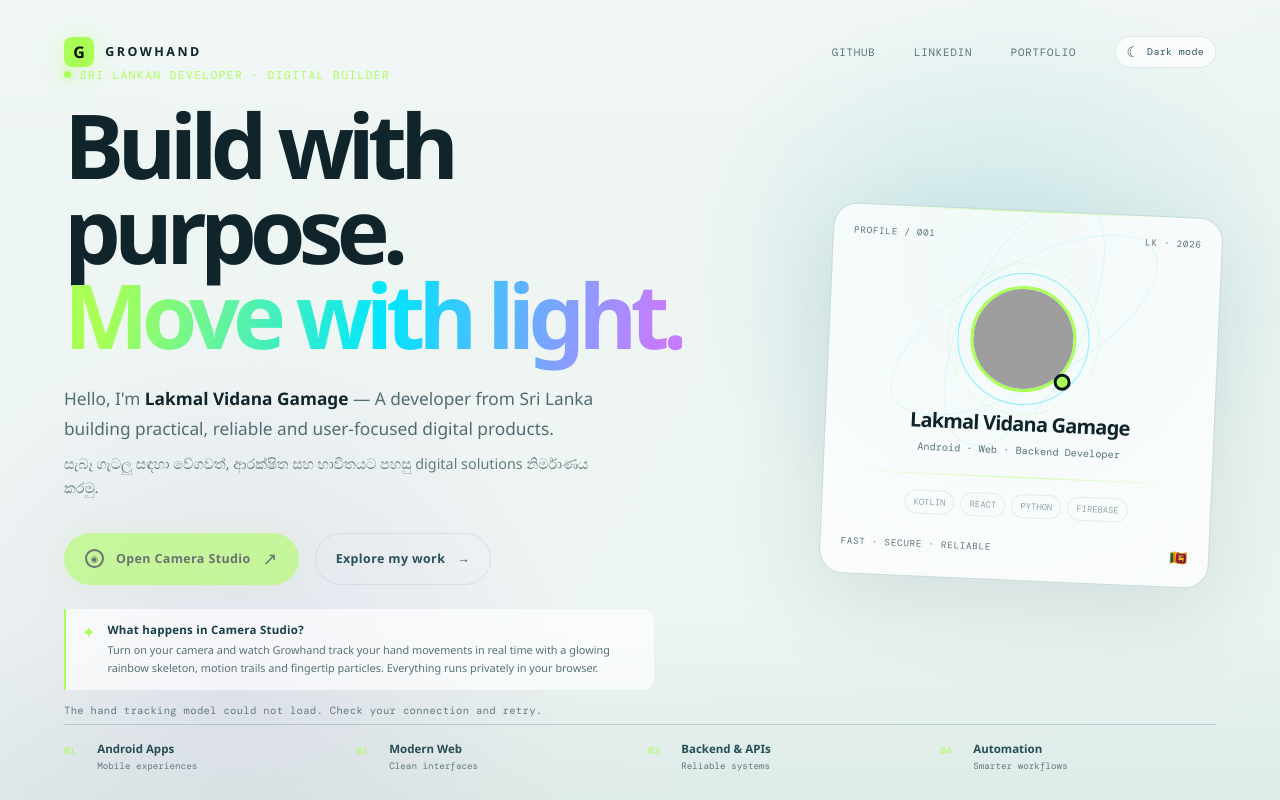
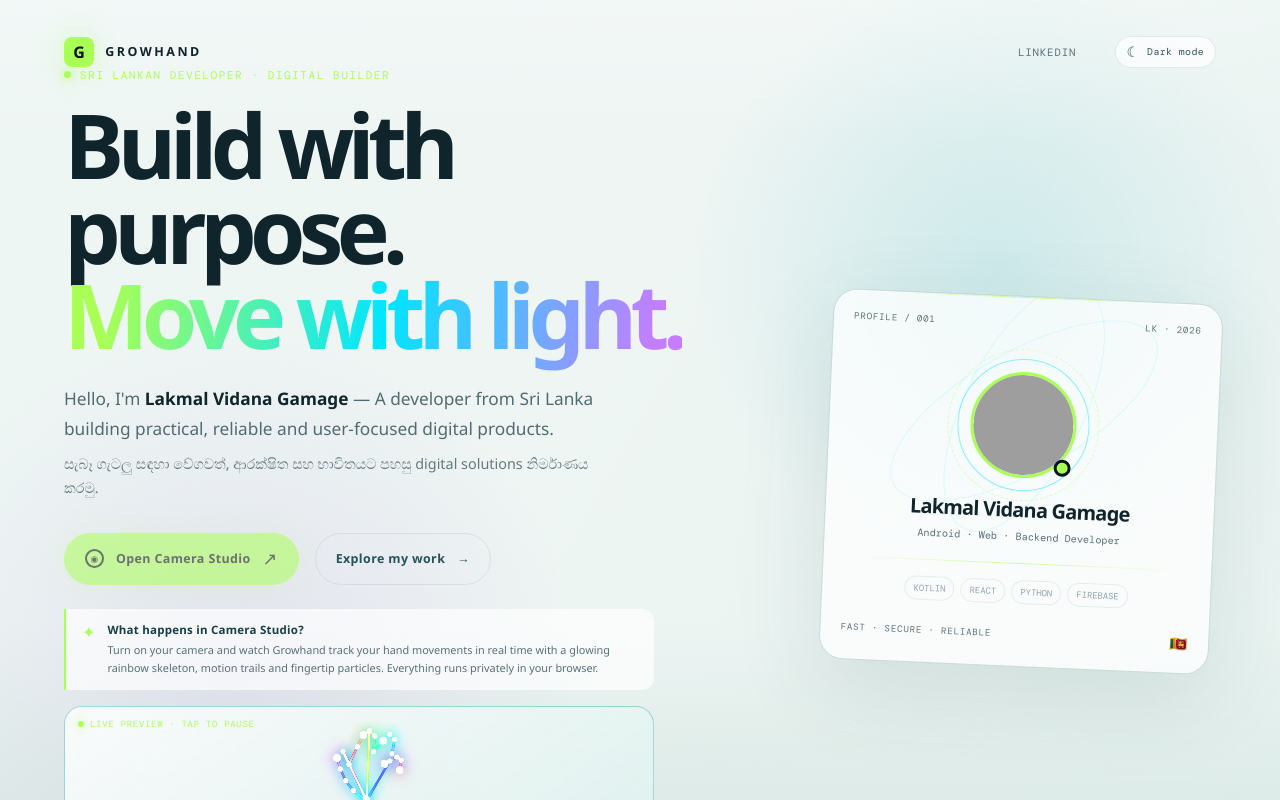
Before and after one commit to Lakmal2078/Growhand, a website built with Vite: page index.html in a window 1280 px wide. Built offline with nearby package versions, Linux system fonts and the light colour scheme; grey boxes are pictures that could not be loaded; animation ran at ten frames a second.

Commit message:
feat: add interactive camera studio preview

```diff
--- a/index.html
+++ b/index.html
@@ -135,9 +135,7 @@
           <span>GROWHAND</span>
         </a>
         <div class="top-links">
-          <a href="https://github.com/Lakmal2078" target="_blank" rel="noreferrer">GitHub</a>
           <a href="https://www.linkedin.com/in/lakmal-vidanagamage" target="_blank" rel="noreferrer">LinkedIn</a>
-          <a href="https://lakmal2078.github.io/gamagemarketing/" target="_blank" rel="noreferrer">Portfolio</a>
           <button id="theme-toggle" class="theme-toggle" type="button" aria-label="Switch to light mode" aria-pressed="false"><span class="theme-icon" aria-hidden="true">☼</span><span class="theme-label">Light mode</span></button>
         </div>
       </nav>
@@ -160,6 +158,12 @@
             <span class="camera-intro-mark" aria-hidden="true">✦</span>
             <div><strong>What happens in Camera Studio?</strong><p>Turn on your camera and watch Growhand track your hand movements in real time with a glowing rainbow skeleton, motion trails and fingertip particles. Everything runs privately in your browser.</p></div>
           </div>
+          <button id="preview-toggle" class="studio-preview" type="button" aria-label="Pause Camera Studio preview" aria-pressed="true">
+            <canvas id="preview-canvas" aria-hidden="true"></canvas>
+            <span class="preview-scanline" aria-hidden="true"></span>
+            <span class="preview-label"><span class="preview-live-dot"></span><span id="preview-status">LIVE PREVIEW · TAP TO PAUSE</span></span>
+            <span class="preview-hint">Try the visual experience</span>
+          </button>
           <div id="landing-status" class="landing-status" aria-live="polite">Loading camera studio…</div>
         </div>
 
@@ -202,7 +206,7 @@
 
         <section class="content-section contact-section" id="contact" aria-labelledby="contact-title">
           <div class="contact-copy"><span class="section-kicker">START A CONVERSATION / 003</span><h2 id="contact-title">Have a problem worth <span>solving?</span></h2><p>Tell me what you are building. We can turn the first idea into a clear next step.</p></div>
-          <div class="contact-actions"><a class="primary-action" href="mailto:lakmalsujith25@gmail.com">Email me <span class="arrow">↗</span></a><a class="contact-link" href="https://wa.me/94765865387" target="_blank" rel="noreferrer">WhatsApp <span>↗</span></a><a class="contact-link" href="https://www.linkedin.com/in/lakmal-vidanagamage" target="_blank" rel="noreferrer">LinkedIn <span>↗</span></a></div>
+          <div class="contact-actions"><a class="primary-action" href="mailto:lakmalsujith25@gmail.com">Email me <span class="arrow">↗</span></a><a class="contact-link" href="https://wa.me/94765865387" target="_blank" rel="noreferrer">WhatsApp <span>↗</span></a><a class="contact-link" href="https://www.linkedin.com/in/lakmal-vidanagamage" target="_blank" rel="noreferrer">LinkedIn <span>↗</span></a><a class="contact-link" href="https://github.com/Lakmal2078" target="_blank" rel="noreferrer">GitHub <span>↗</span></a></div>
         </section>
       </div>
     </section>
--- a/src/main.js
+++ b/src/main.js
@@ -35,6 +35,43 @@ themeToggle?.addEventListener('click', () => {
   const nextTheme = document.documentElement.dataset.theme === 'light' ? 'dark' : 'light';
   setTheme(nextTheme);
   try { localStorage.setItem('growhand-theme', nextTheme); } catch { /* Storage can be disabled in private browsing. */ }
+});
+
+const previewCanvas = document.getElementById('preview-canvas');
+const previewToggle = document.getElementById('preview-toggle');
+const previewStatus = document.getElementById('preview-status');
+let previewPaused = false;
+
+function drawPreview(timestamp = 0) {
+  if (!previewCanvas) return;
+  const rect = previewCanvas.getBoundingClientRect();
+  const dpr = Math.min(window.devicePixelRatio || 1, 2);
+  previewCanvas.width = Math.round(rect.width * dpr);
+  previewCanvas.height = Math.round(rect.height * dpr);
+  const previewCtx = previewCanvas.getContext('2d');
+  previewCtx.setTransform(dpr, 0, 0, dpr, 0, 0);
+  previewCtx.clearRect(0, 0, rect.width, rect.height);
+  const scale = Math.min(rect.width, rect.height) * 0.36;
+  const cx = rect.width * 0.52 + Math.sin(timestamp * 0.0012) * rect.width * 0.025;
+  const cy = rect.height * 0.52;
+  const landmarks = [[0, .28], [-.24, .12], [-.38, -.08], [-.48, -.34], [-.54, -.57], [-.43, -.67], [-.32, -.39], [-.17, -.68], [-.06, -.9], [.05, -1.02], [.15, -.96], [.12, -.67], [.3, -.83], [.42, -.91], [.51, -.82], [.46, -.59], [.32, -.45], [.42, -.51], [.55, -.55], [.63, -.45], [.6, -.25]].map(([x, y], i) => ({ x: cx + x * scale, y: cy + y * scale + Math.sin(timestamp * .002 + i) * 2.5 }));
+  const connections = [[0, 1], [1, 2], [2, 3], [3, 4], [0, 5], [5, 6], [6, 7], [7, 8], [8, 9], [0, 9], [9, 10], [10, 11], [11, 12], [12, 13], [13, 14], [14, 15], [0, 17], [17, 18], [18, 19], [19, 20], [0, 5]];
+  previewCtx.globalCompositeOperation = 'lighter';
+  connections.forEach(([a, b], index) => {
+    previewCtx.beginPath(); previewCtx.moveTo(landmarks[a].x, landmarks[a].y); previewCtx.lineTo(landmarks[b].x, landmarks[b].y);
+    previewCtx.strokeStyle = `hsl(${(timestamp * .04 + index * 25) % 360} 100% 65%)`; previewCtx.shadowColor = '#00e5ff'; previewCtx.shadowBlur = 12; previewCtx.lineWidth = 2.2; previewCtx.stroke();
+  });
+  landmarks.forEach((point, index) => { previewCtx.beginPath(); previewCtx.fillStyle = '#f6ffff'; previewCtx.shadowColor = `hsl(${(timestamp * .04 + index * 25) % 360} 100% 65%)`; previewCtx.shadowBlur = 14; previewCtx.arc(point.x, point.y, index % 4 === 0 ? 4 : 2.7, 0, Math.PI * 2); previewCtx.fill(); });
+  if (!previewPaused) requestAnimationFrame(drawPreview);
+}
+
+if (previewCanvas) requestAnimationFrame(drawPreview);
+previewToggle?.addEventListener('click', () => {
+  previewPaused = !previewPaused;
+  previewToggle.setAttribute('aria-pressed', String(!previewPaused));
+  previewToggle.setAttribute('aria-label', `${previewPaused ? 'Play' : 'Pause'} Camera Studio preview`);
+  if (previewStatus) previewStatus.textContent = previewPaused ? 'PREVIEW PAUSED · TAP TO PLAY' : 'LIVE PREVIEW · TAP TO PAUSE';
+  if (!previewPaused) requestAnimationFrame(drawPreview);
 });
 
 function renderProfile() {
--- a/src/style.css
+++ b/src/style.css
@@ -89,6 +89,14 @@ h1 span { color: transparent; background: linear-gradient(100deg, #a9ff56 8%, #0
 .camera-intro-mark { color: #a9ff56; font-size: 1rem; line-height: 1.25; }
 .camera-intro strong { color: #cfe3e4; display: block; font-size: 0.72rem; letter-spacing: 0.02em; }
 .camera-intro p { color: #81969d; font-size: 0.68rem; line-height: 1.65; margin: 0.3rem 0 0; }
+.studio-preview { background: linear-gradient(145deg, rgba(8, 25, 35, 0.82), rgba(10, 12, 27, 0.9)); border: 1px solid rgba(0, 229, 255, 0.28); border-radius: 18px; cursor: pointer; display: block; height: 155px; margin-top: 1rem; max-width: 590px; overflow: hidden; padding: 0; position: relative; text-align: left; width: 100%; }
+.studio-preview:hover { border-color: rgba(169, 255, 86, 0.72); box-shadow: 0 0 32px rgba(0, 229, 255, 0.13); }
+#preview-canvas { display: block; height: 100%; width: 100%; }
+.preview-scanline { background: linear-gradient(90deg, transparent, rgba(169, 255, 86, 0.32), transparent); height: 1px; left: 0; position: absolute; right: 0; top: 50%; animation: preview-scan 3.6s ease-in-out infinite; }
+.preview-label, .preview-hint { color: #a9ff56; font-family: 'DM Mono', monospace; font-size: 0.56rem; left: 0.8rem; letter-spacing: 0.08em; position: absolute; top: 0.7rem; }
+.preview-live-dot { background: #a9ff56; border-radius: 50%; box-shadow: 0 0 12px #a9ff56; display: inline-block; height: 6px; margin-right: 0.4rem; width: 6px; }
+.preview-hint { bottom: 0.7rem; color: #7f969d; left: auto; right: 0.8rem; top: auto; }
+@keyframes preview-scan { 0%, 100% { opacity: 0.15; transform: translateY(-55px); } 50% { opacity: 0.7; transform: translateY(55px); } }
 
 .profile-card { background: linear-gradient(145deg, rgba(20, 36, 44, 0.82), rgba(8, 15, 22, 0.92)); border: 1px solid rgba(169, 255, 86, 0.34); border-radius: 24px; box-shadow: 0 25px 90px rgba(0, 0, 0, 0.38), inset 0 1px rgba(255, 255, 255, 0.08), 0 0 55px rgba(0, 229, 255, 0.07); overflow: hidden; padding: 1.25rem; position: relative; transform: rotate(2.5deg); }
 .profile-card::before { background: linear-gradient(90deg, transparent, rgba(169, 255, 86, 0.75), transparent); content: ''; height: 1px; left: 13%; position: absolute; right: 13%; top: 0; }
@@ -199,6 +207,8 @@ html[data-theme='light'] .hero-lede strong, html[data-theme='light'] .profile-ca
 html[data-theme='light'] .camera-intro { background: rgba(255, 255, 255, 0.68); }
 html[data-theme='light'] .camera-intro strong { color: #183f47; }
 html[data-theme='light'] .camera-intro p { color: #567078; }
+html[data-theme='light'] .studio-preview { background: linear-gradient(145deg, rgba(255, 255, 255, 0.82), rgba(222, 241, 238, 0.92)); border-color: rgba(0, 142, 157, 0.32); }
+html[data-theme='light'] .preview-hint { color: #5a7479; }
 html[data-theme='light'] .hero-lede, html[data-theme='light'] .section-heading p, html[data-theme='light'] .contact-copy p { color: #526b72; }
 html[data-theme='light'] .hero-sinhala, html[data-theme='light'] .landing-status { color: #627b80; }
 html[data-theme='light'] .top-links a, html[data-theme='light'] .profile-card-top, html[data-theme='light'] .profile-footer { color: #587176; }
```
Also changed, not shown: tests/app.test.js (+9 -0 lines).
